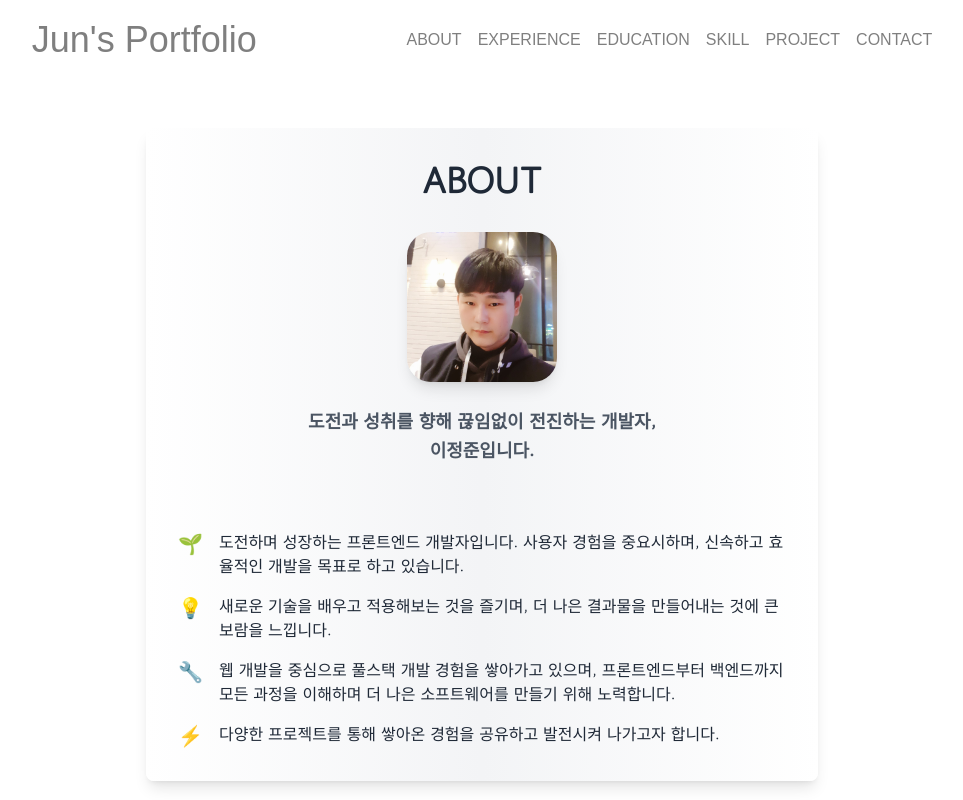
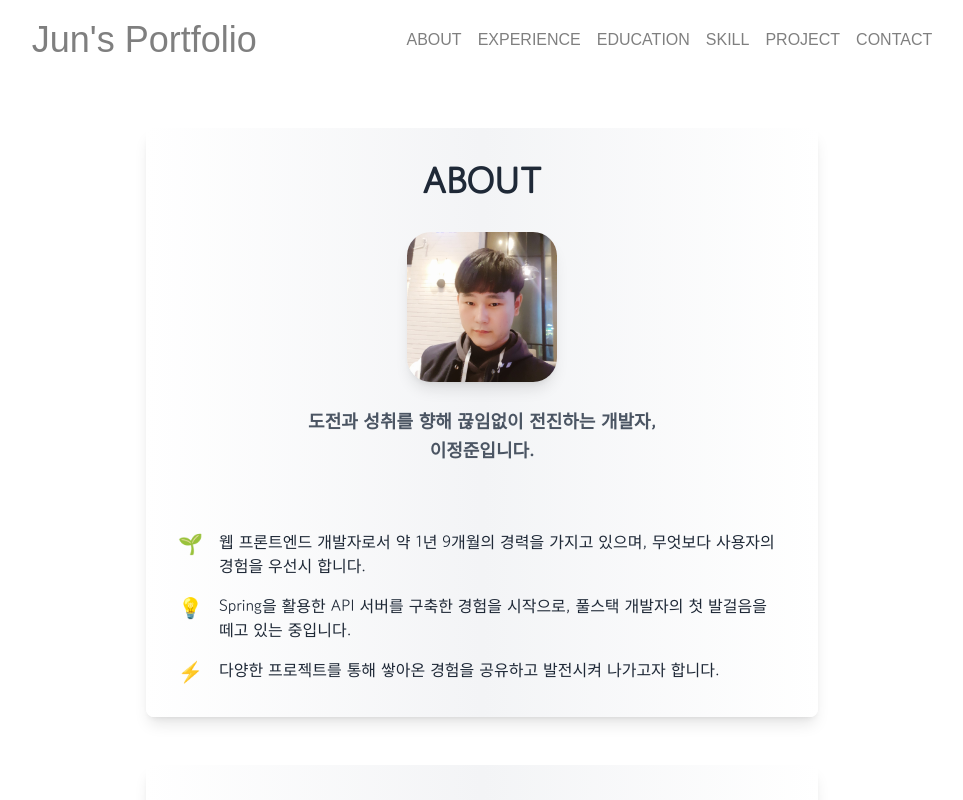
Before and after one commit to backbone94/next-portfolio, a Next.js app: page / in a window 1280 px wide. Shown: the top 800 px of the page, without its empty margins (158-1121 px from the left). Built offline with nearby package versions, Linux system fonts and the light colour scheme; a web font is replaced by a local one.

Commit message:
chore: ABOUT 설명 수정

```diff
--- a/app/components/About.tsx
+++ b/app/components/About.tsx
@@ -31,21 +31,14 @@ export default function About() {
           <div className="flex items-start">
             <span className="mr-4 text-xl">🌱</span>
             <p className="text-base text-gray-800 leading-normal">
-              도전하며 성장하는 프론트엔드 개발자입니다. 사용자 경험을 중요시하며, 신속하고 효율적인 개발을 목표로 하고 있습니다.
+              웹 프론트엔드 개발자로서 약 1년 9개월의 경력을 가지고 있으며, 무엇보다 사용자의 경험을 우선시 합니다.
             </p>
           </div>
 
           <div className="flex items-start">
             <span className="mr-4 text-xl">💡</span>
             <p className="text-base text-gray-800 leading-normal">
-              새로운 기술을 배우고 적용해보는 것을 즐기며, 더 나은 결과물을 만들어내는 것에 큰 보람을 느낍니다.
-            </p>
-          </div>
-
-          <div className="flex items-start">
-            <span className="mr-4 text-xl">🔧</span>
-            <p className="text-base text-gray-800 leading-normal">
-              웹 개발을 중심으로 풀스택 개발 경험을 쌓아가고 있으며, 프론트엔드부터 백엔드까지 모든 과정을 이해하며 더 나은 소프트웨어를 만들기 위해 노력합니다.
+              Spring을 활용한 API 서버를 구축한 경험을 시작으로, 풀스택 개발자의 첫 발걸음을 떼고 있는 중입니다.
             </p>
           </div>
 
```
